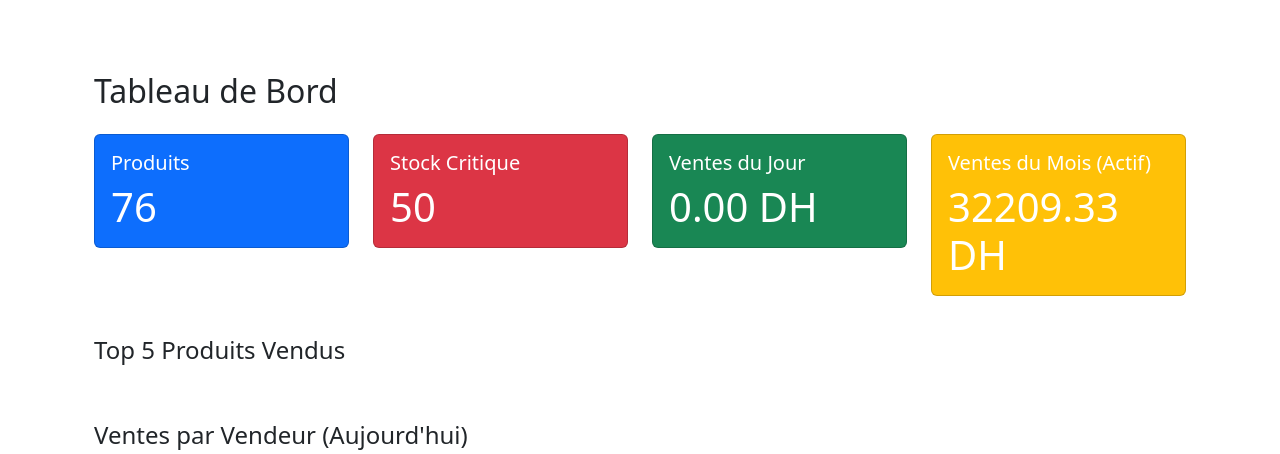
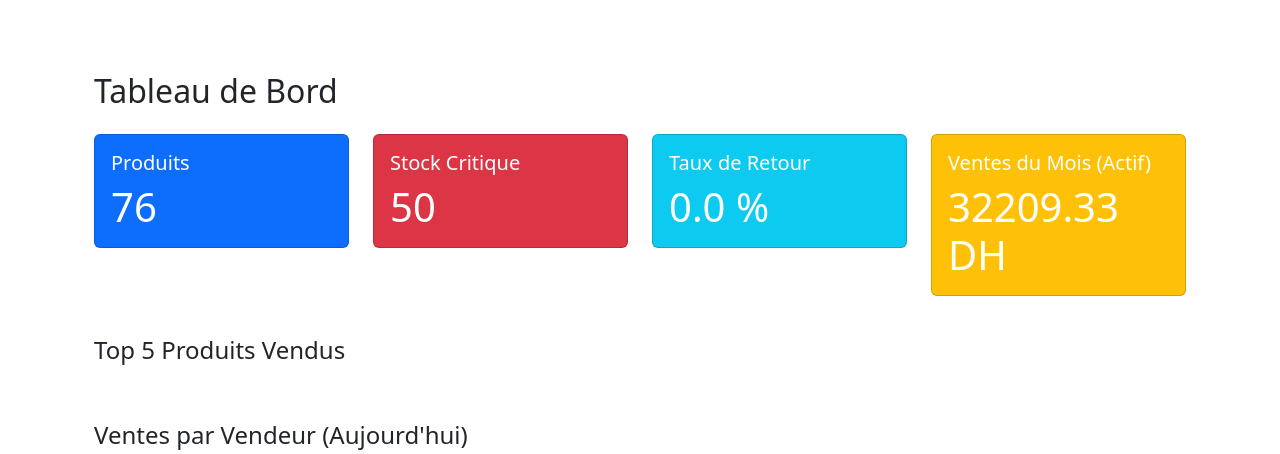
Before and after one commit to ElMehdiElMakoudi-UwU/maakoulatcom, a Django app: page /dashboard/metrics/ in a window 1280 px wide; the page is wider, and only the part inside the window is pictured. Shown: the part 80-534 px from the top of that part. Run offline with Django 4.2, Linux system fonts and the light colour scheme; a user stored in the database is signed in; data comes from the database, SQL or seed files in the repository; both versions use the stored data as it was after the commit.

Commit message:
KPIS + chargement pas de 0

```diff
--- a/products/templates/inventory/metrics_dashboard.html
+++ b/products/templates/inventory/metrics_dashboard.html
@@ -22,13 +22,14 @@
             </div>
         </div>
         <div class="col-md-3">
-            <div class="card text-white bg-success mb-3">
-                <div class="card-body">
-                    <h5 class="card-title">Ventes du Jour</h5>
-                    <p class="card-text display-6">{{ sales_today|floatformat:2 }} DH</p>
-                </div>
+            <div class="card text-white bg-info mb-3">
+              <div class="card-body">
+                <h5 class="card-title">Taux de Retour</h5>
+                <p class="card-text display-6">{{ retour_rate|floatformat:1 }} %</p>
+              </div>
             </div>
-        </div>
+          </div>
+
         <div class="col-md-3">
             <div class="card text-white bg-warning mb-3">
                 <div class="card-body">
--- a/products/views.py
+++ b/products/views.py
@@ -725,13 +725,14 @@ def load_new_inventory(request):
                 )
                 entry.total_loaded = voiture_qty + sortie_qty
                 entries.append(entry)
+            filtered_entries = [entry for entry in entries if entry.total_loaded > 0]
 
             # Generate PDF
             template = get_template('pdf/load_report.html')
             html = template.render({
                 'seller': selected_seller,
                 'date': selected_date,
-                'entries': entries,
+                'entries': filtered_entries,
             })
 
             response = HttpResponse(content_type='application/pdf')
@@ -938,55 +939,62 @@ def export_unload_pdf(request, seller_id, date):
         return HttpResponse(f'Erreur PDF: {pisa_status.err}')
     return response
 
+
 @login_required
 def metrics_dashboard(request):
     today = now().date()
 
     total_products = Product.objects.count()
     low_stock_products = Product.objects.filter(quantity__lte=10)
-    low_stock_count = low_stock_products.count()  # ✅ Fix 1
+    low_stock_count = low_stock_products.count()
 
-    today_sales = SellerProductDayEntry.objects.filter(date=today)
-    total_quantity_sold = today_sales.aggregate(qty=Sum('vendu'))['qty'] or 0
-    total_amount = today_sales.aggregate(amount=Sum('amount'))['amount'] or 0
+    today_entries = SellerProductDayEntry.objects.filter(date=today)
+
+    total_retour = today_entries.aggregate(r=Sum('retour'))['r'] or 0
+    total_loaded = today_entries.aggregate(
+        loaded=Sum(F('voiture') + F('sortie'))
+    )['loaded'] or 0
+
+    retour_rate = (total_retour / total_loaded * 100) if total_loaded > 0 else 0
 
     active_sellers = Seller.objects.filter(sellerproductdayentry__date=today).distinct()
-    active_sellers_count = active_sellers.count()  # ✅ Fix for seller card
+    active_sellers_count = active_sellers.count()
 
     top_products = (
-        today_sales.values('product__name')
+        today_entries.values('product__name')
         .annotate(total_vendu=Sum('vendu'))
         .order_by('-total_vendu')[:5]
     )
 
     sales_by_seller = (
-        today_sales.values('seller__name')
+        today_entries.values('seller__name')
         .annotate(total_vendu=Sum('vendu'), total_amount=Sum('amount'))
         .order_by('-total_amount')
     )
 
-
     current_month = today.month
     current_year = today.year
+    past_days_entries = SellerProductDayEntry.objects.filter(
+        date__lt=today,
+        date__year=current_year,
+        date__month=current_month
+    )
 
-    monthly_sales = SellerProductDayEntry.objects.filter(
-        date__year=current_year, date__month=current_month
-    )
-    monthly_sales_amount = monthly_sales.aggregate(amount=Sum('amount'))['amount'] or 0
+    monthly_sales_amount = past_days_entries.aggregate(amount=Sum('amount'))['amount'] or 0
 
     context = {
         'total_products': total_products,
         'low_stock_products': low_stock_products,
-        'low_stock_count': low_stock_count,  # ✅ for KPI
-        'sales_today': total_amount,
-        'total_quantity_sold': total_quantity_sold,
-        'active_sellers_count': active_sellers_count,  # ✅ for KPI
+        'low_stock_count': low_stock_count,
+        'active_sellers_count': active_sellers_count,
         'top_products': top_products,
         'seller_sales_today': sales_by_seller,
         'today': today,
         'monthly_sales_amount': monthly_sales_amount,
+        'retour_rate': retour_rate,
     }
     return render(request, 'inventory/metrics_dashboard.html', context)
+
 
 @login_required
 def seller_payment_entry(request):
```
Also changed, not shown: db.sqlite3.
